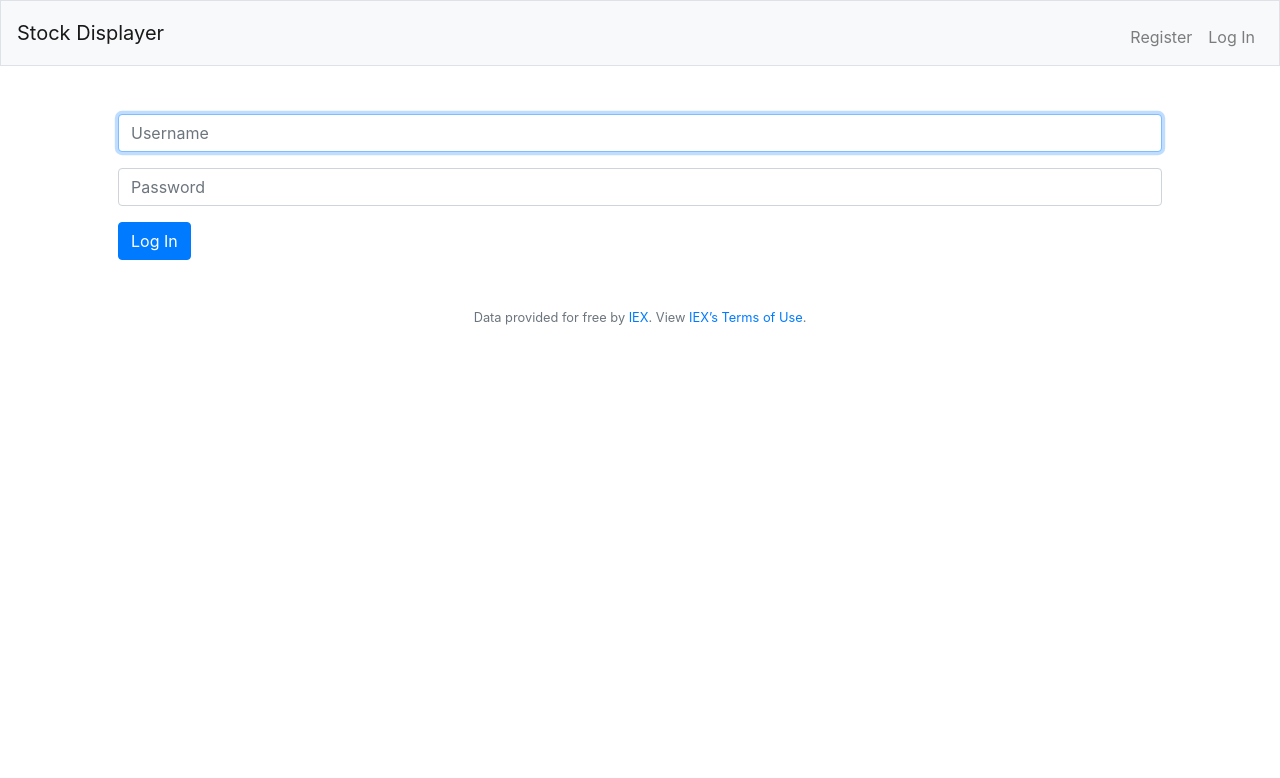
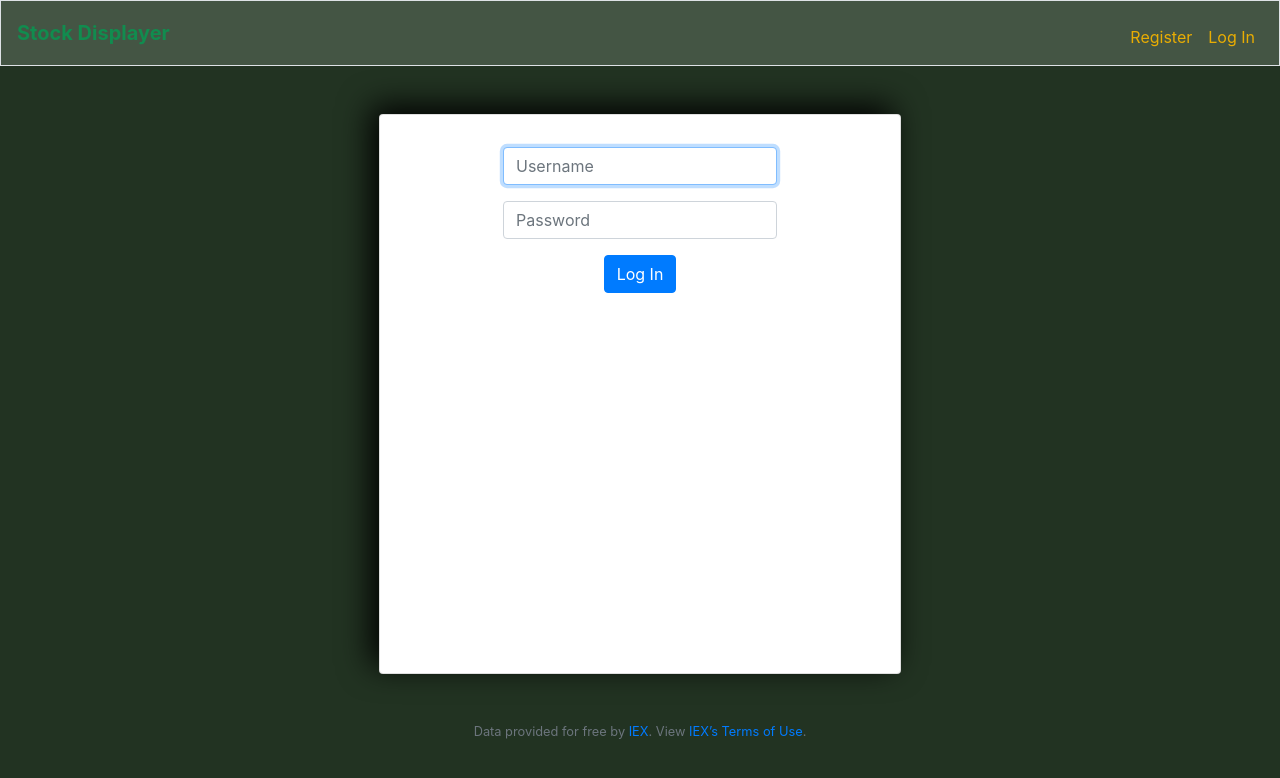
Before and after one commit to guiOsorio/Finance, a Flask app: page /login in a window 1280 px wide. Shown: the top 778 px of the page. Run offline with Flask 2, Linux system fonts and the light colour scheme; style sheets or scripts are compiled from the project's sources.

Commit message:
Basic styling for login page

```diff
--- /dev/null
+++ b/static/css/main.css
@@ -0,0 +1,32 @@
+.nav {
+  background-color: #454 !important;
+}
+.nav__title {
+  color: #118C4F !important;
+  font-weight: bold;
+}
+.nav-link {
+  color: #e9ad03 !important;
+}
+.nav-link:hover {
+  color: #f3c70d;
+  font-weight: bold;
+  box-shadow: 3px 3px 10px black;
+}
+
+.card {
+  width: 50%;
+  height: 70vh;
+  margin: 0 auto;
+  box-shadow: -0.5rem -0.5rem 2rem black;
+  padding: 2rem 0;
+  display: flex;
+  justify-content: start;
+  align-items: center;
+}
+
+body {
+  background-color: #232;
+}
+
+/*# sourceMappingURL=main.css.map */
--- a/static/sass/_base.scss
+++ b/static/sass/_base.scss
@@ -0,0 +1,18 @@
+.nav {
+    background-color: $color-grey !important;
+
+    &__title {
+        color: $color-primary !important;
+        font-weight: bold;
+    }
+
+    &-link {
+        color: $color-secondary !important;
+
+        &:hover {
+            color: $color-secondary-light;
+            font-weight: bold;
+            box-shadow: 3px 3px 10px rgba(0,0,0 / 0.5);
+        }
+    }
+}
--- a/static/sass/_components.scss
+++ b/static/sass/_components.scss
@@ -0,0 +1,11 @@
+.card {
+    width: 50%;
+    height: 70vh;
+    margin: 0 auto;
+    box-shadow: -.5rem -.5rem 2rem rgba(0,0,0 / 0.2);
+    padding: 2rem 0;
+
+    display: flex;
+    justify-content: start;
+    align-items: center;
+}
--- a/static/sass/_layout.scss
+++ b/static/sass/_layout.scss
@@ -0,0 +1,3 @@
+body {
+    background-color: $color-grey-dark;
+}
--- /dev/null
+++ b/static/sass/_variables.scss
@@ -0,0 +1,11 @@
+$color-primary-light: #6cdf94;
+$color-primary: #118C4F;
+$color-primary-dark: #689568;
+
+$color-secondary-light: #f3c70d;
+$color-secondary: #e9ad03;
+$color-secondary-dark: #d9a760;
+
+$color-grey-light: #797;
+$color-grey: #454;
+$color-grey-dark: #232;
--- a/static/sass/main.scss
+++ b/static/sass/main.scss
@@ -0,0 +1,4 @@
+@import "variables.scss";
+@import "base.scss";
+@import "components.scss";
+@import "layout.scss";
--- a/templates/layout.html
+++ b/templates/layout.html
@@ -13,7 +13,7 @@
         <!-- https://favicon.io/emoji-favicons/money-mouth-face/ -->
         <link href="/static/money.svg" rel="icon">
 
-        <link href="/static/styles.css" rel="stylesheet">
+        <link href="/static/css/main.css" rel="stylesheet">
 
         <!-- http://getbootstrap.com/docs/4.5/ -->
         <script src="https://code.jquery.com/jquery-3.5.1.slim.min.js" integrity="sha384-DfXdz2htPH0lsSSs5nCTpuj/zy4C+OGpamoFVy38MVBnE+IbbVYUew+OrCXaRkfj" crossorigin="anonymous"></script>
@@ -25,8 +25,8 @@
 
     <body>
 
-        <nav class="navbar navbar-expand-md navbar-light bg-light border">
-            <a class="navbar-brand" href="/">Stock Displayer</a>
+        <nav class="navbar navbar-expand-md navbar-light bg-light border nav">
+            <a class="navbar-brand nav__title" href="/">Stock Displayer</a>
             <button aria-controls="navbar" aria-expanded="false" aria-label="Toggle navigation" class="navbar-toggler" data-target="#navbar" data-toggle="collapse" type="button">
                 <span class="navbar-toggler-icon"></span>
             </button>
--- a/templates/login.html
+++ b/templates/login.html
@@ -5,13 +5,13 @@
 {% endblock %}
 
 {% block main %}
-    <form action="/login" method="post">
+    <form action="/login" method="post" class="card">
         <div class="form-group">
             <input autocomplete="off" autofocus class="form-control" name="username" placeholder="Username" type="text">
         </div>
         <div class="form-group">
             <input class="form-control" autocomplete="off" name="password" placeholder="Password" type="password">
         </div>
-        <button class="btn btn-primary" type="submit">Log In</button>
+        <button class="btn btn-primary card-link" type="submit">Log In</button>
     </form>
 {% endblock %}
```
Also changed, not shown: static/css/styles.css (deleted), 1 other file.
